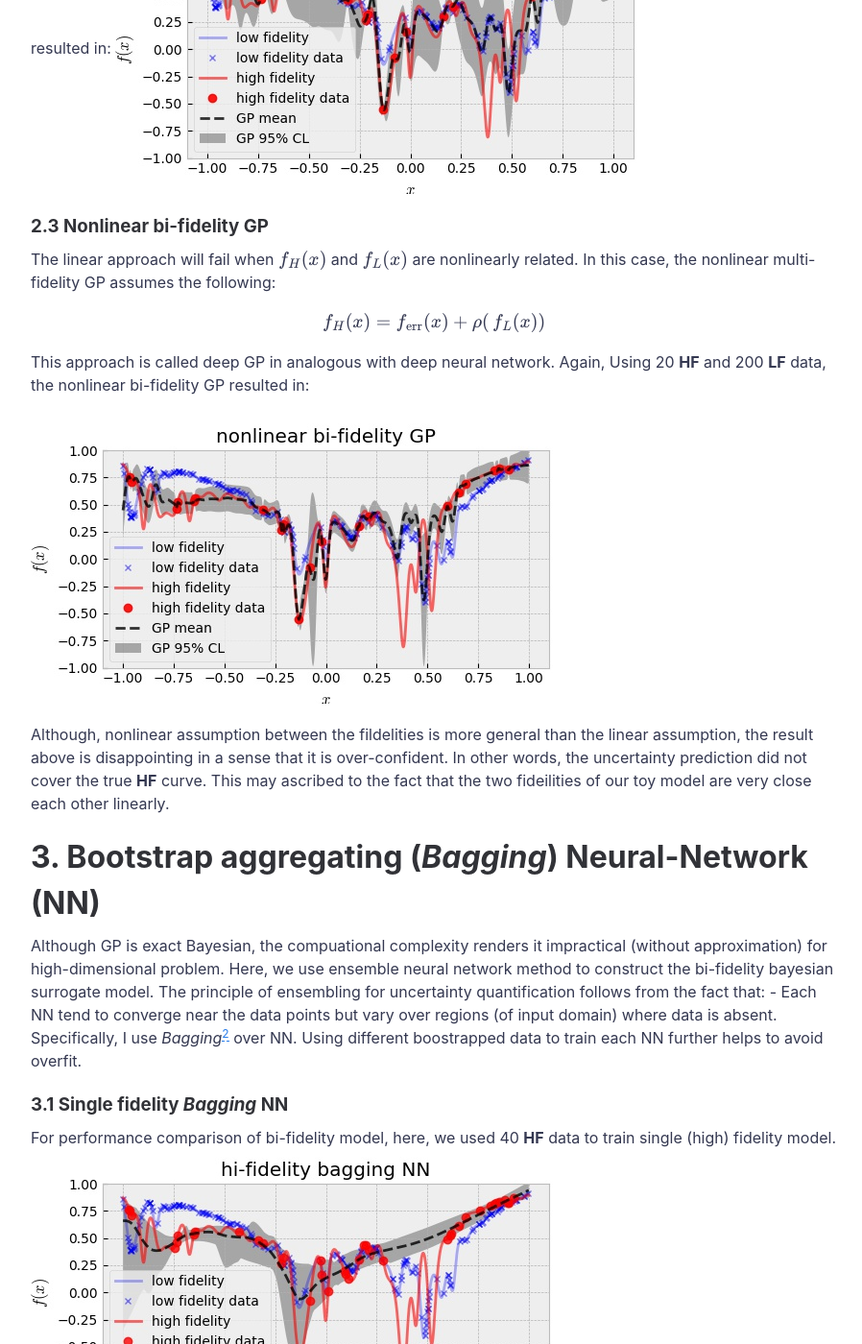
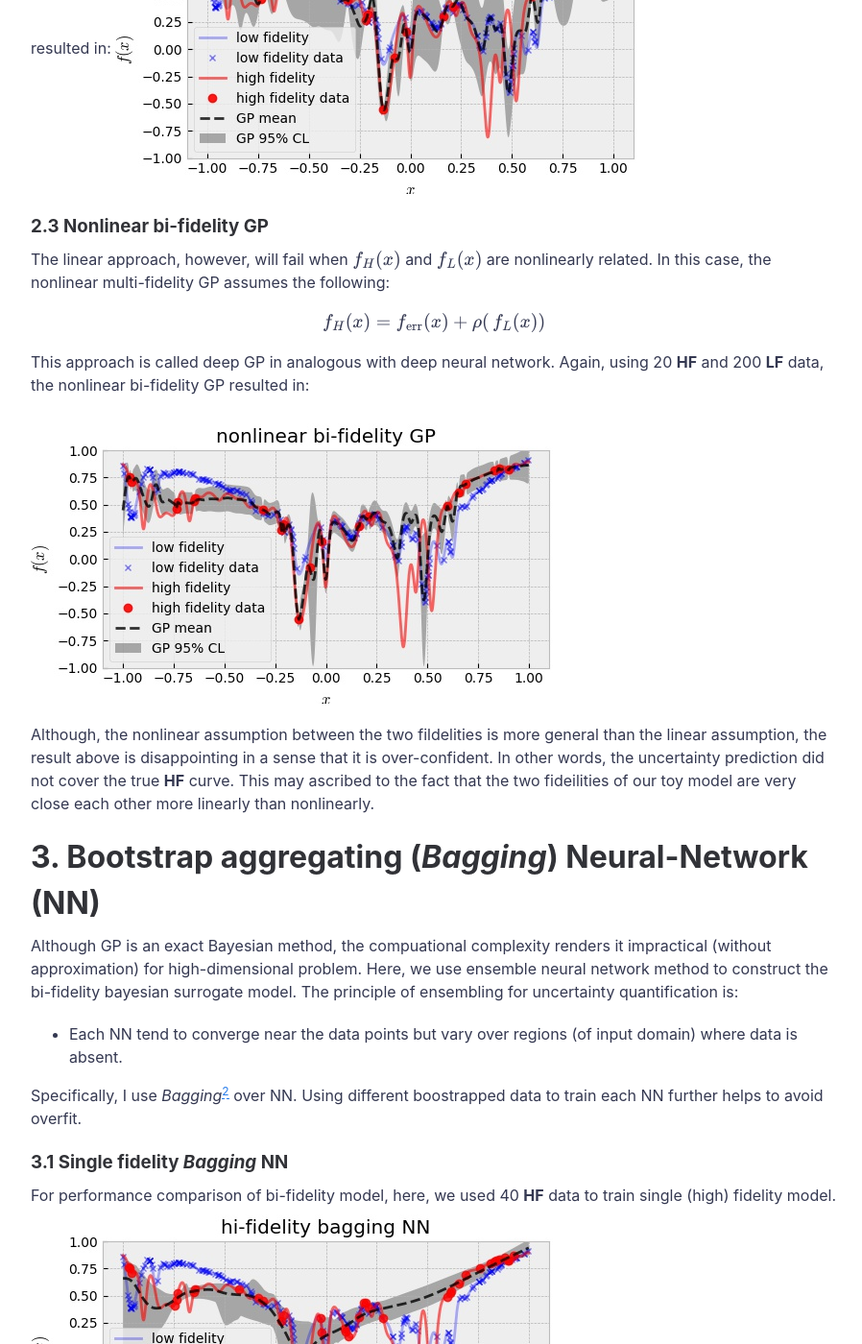
Before and after one commit to kilean20/kilean20.github.io, a Jekyll site: the page built from _posts/2021-09-23-bifidel_GPvsNN.md, in a window 1280 px wide and 1400 px high, scrolled down 2517 px. Shown: the whole window at 96% size, without its empty margins (188-1086 px from the left). Built offline with Jekyll 4.4.1, drawn with Linux system fonts in a browser that asks for light colours; formulas are drawn with MathJax 3; a script that is not in the unit is left out; comment, search, counter and statistics services are not loaded; some of the changed text lies outside the part shown.

Commit message:
Update 2021-09-23-bifidel_GPvsNN.md

```diff
--- a/_posts/2021-09-23-bifidel_GPvsNN.md
+++ b/_posts/2021-09-23-bifidel_GPvsNN.md
@@ -34,7 +34,7 @@ Throughout this post, we consider a scenario that the cost of **LF** data acquis
 
 
 ### 2.1 Single Fidelity GP
-Here, single fidelity GP is trained on the **HF** data. To be fair, I used 40 **HF** data ( which is more expensive than 20 **HF** data and 200 **LF** by assumption ) to train GP. The [RBF kernel](https://en.wikipedia.org/wiki/Radial_basis_function_kernel) is assumed and it's hyper parameters are optimized for maximum likelihood of data. Following plot shows the result.
+Here, single fidelity GP is trained on the **HF** data. To be fair, I used 40 **HF** data ( which is more expensive than 20 **HF** data and 200 **LF** data by assumption ) to train GP. The [RBF kernel](https://en.wikipedia.org/wiki/Radial_basis_function_kernel) is assumed and it's hyper parameters are optimized for maximum likelihood of data. Following plot shows the result.
 ![]({{ "assets/img/bifidel_GPvsNN/high-fidelity-GP.jpg" | absolute_url }})
 
 Observe that where the data points are few, GP predicts large uncertainty (. Note also that the **HF** ground truth is well within the GP predicted undertainty.
@@ -55,24 +55,26 @@ where $f_{\text{err}}(x)$ and $f_L(x)$ are assumed to be independent GP and $\rh
 
 ### 2.3 Nonlinear bi-fidelity GP
 
-The linear approach will fail when $f_H(x)$ and $f_L(x)$ are nonlinearly related. In this case, the nonlinear multi-fidelity GP assumes the following:
+The linear approach, however, will fail when $f_H(x)$ and $f_L(x)$ are nonlinearly related. In this case, the nonlinear multi-fidelity GP assumes the following:
 
 $$
 f_H(x) = f_{\text{err}}(x) + \rho (\,f_L(x) )
 $$
 
-This approach is called deep GP in analogous with deep neural network. Again, Using 20 **HF** and 200 **LF** data, the nonlinear bi-fidelity GP resulted in:
+This approach is called deep GP in analogous with deep neural network. Again, using 20 **HF** and 200 **LF** data, the nonlinear bi-fidelity GP resulted in:
 
 ![]({{ "assets/img/bifidel_GPvsNN/nonlinear-bi-fidelity-GP.jpg" | absolute_url }})
 
-Although, nonlinear assumption between the fildelities is more general than the linear assumption, the result above is disappointing in a sense that it is over-confident. In other words, the uncertainty prediction did not cover the true **HF** curve. This may ascribed to the fact that the two fideilities of our toy model are very close each other linearly.
+Although, the nonlinear assumption between the two fildelities is more general than the linear assumption, the result above is disappointing in a sense that it is over-confident. In other words, the uncertainty prediction did not cover the true **HF** curve. This may ascribed to the fact that the two fideilities of our toy model are very close each other more linearly than nonlinearly.
 
 
 # 3. Bootstrap aggregating (*Bagging*) Neural-Network (NN)
 
-Although GP is exact Bayesian, the compuational complexity renders it impractical (without approximation) for high-dimensional problem. Here, we use ensemble neural network method to construct the bi-fidelity bayesian surrogate model.
-The principle of ensembling for uncertainty quantification follows from the fact that:
-	- Each NN tend to converge near the data points but vary over regions (of input domain) where data is absent.
+Although GP is an exact Bayesian method, the compuational complexity renders it impractical (without approximation) for high-dimensional problem. Here, we use ensemble neural network method to construct the bi-fidelity bayesian surrogate model.
+The principle of ensembling for uncertainty quantification is:
+
+* Each NN tend to converge near the data points but vary over regions (of input domain) where data is absent.
+
 Specifically, I use *Bagging*<sup>[2](https://www.stat.berkeley.edu/~breiman/bagging.pdf)</sup> over NN. Using different boostrapped data to train each NN further helps to avoid overfit.
 
 
```
Also changed, not shown: other parts of _posts/2021-09-23-bifidel_GPvsNN.md (+1 -1 lines).
